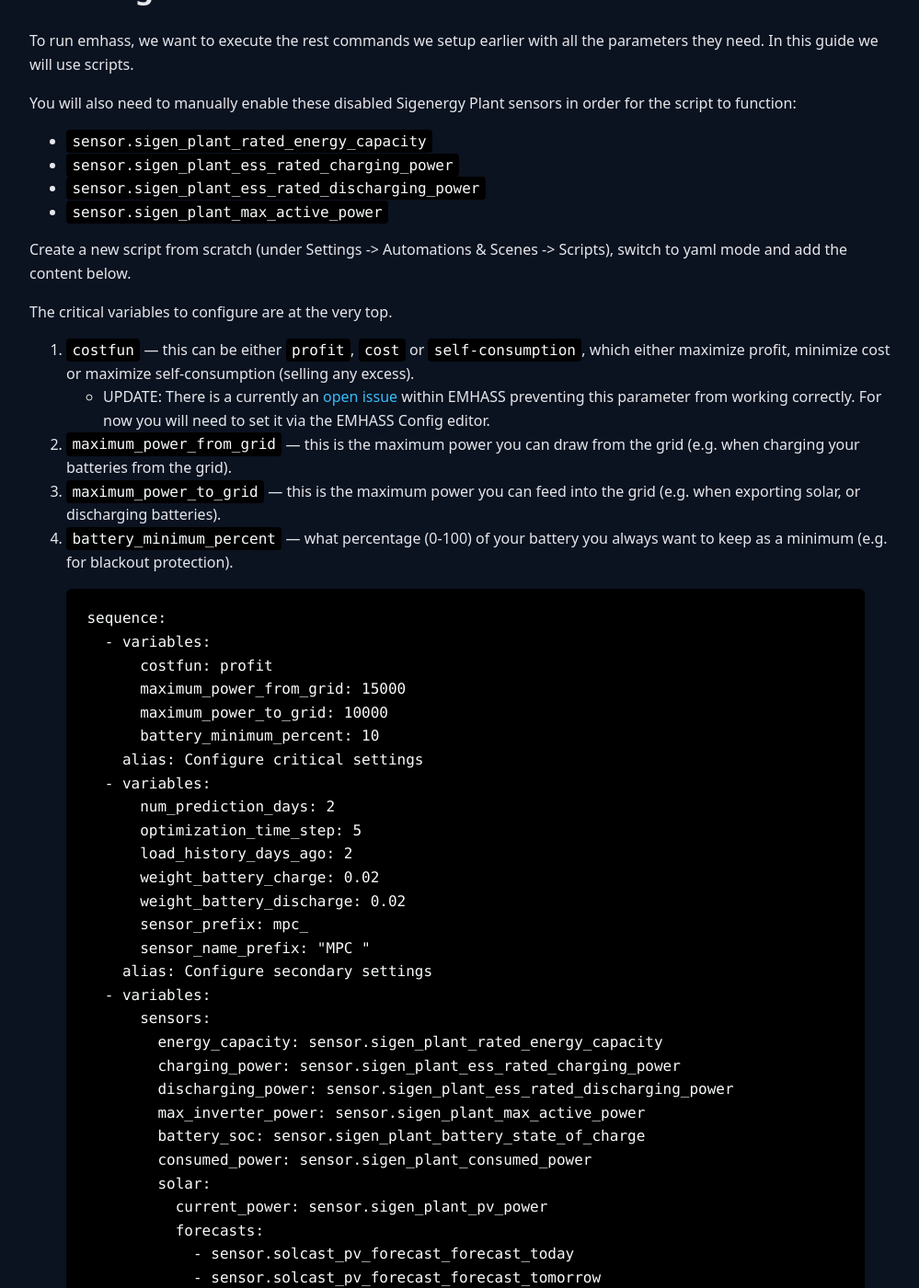
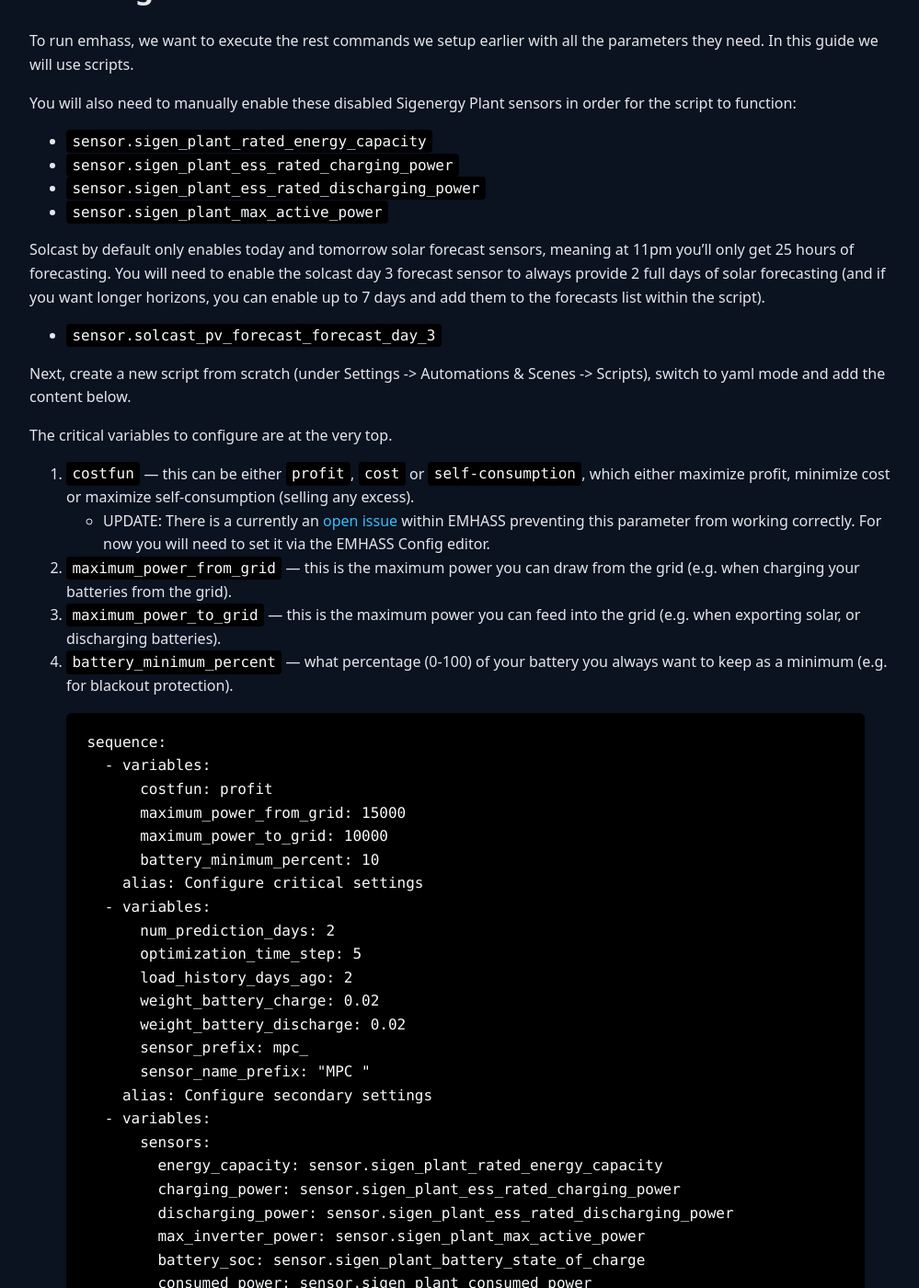
Before and after one commit to AnnableLab/annablelab.github.io, a Jekyll site: the page built from pages/emhass.md, in a window 1280 px wide and 1400 px high, scrolled down 296 px. Shown: the whole window at 92% size, without its empty margins (134-1133 px from the left). Built offline with Jekyll 4.4.1, drawn with Linux system fonts in a browser that asks for light colours; some of the changed text lies outside the part shown.

Commit message:
Add day 3 solcast sensor to forecast

```diff
--- a/_includes/emhass_script.yaml
+++ b/_includes/emhass_script.yaml
@@ -27,6 +27,7 @@
           forecasts:
             - sensor.solcast_pv_forecast_forecast_today
             - sensor.solcast_pv_forecast_forecast_tomorrow
+            - sensor.solcast_pv_forecast_forecast_day_3
         amber:
           general_price: sensor.home_general_price
           general_forecast: sensor.home_general_forecast
--- a/pages/emhass.md
+++ b/pages/emhass.md
@@ -14,7 +14,11 @@
 - `sensor.sigen_plant_ess_rated_discharging_power`
 - `sensor.sigen_plant_max_active_power`
 
-Create a new script from scratch (under Settings -> Automations & Scenes -> Scripts), switch to yaml mode and add the content below.
+Solcast by default only enables today and tomorrow solar forecast sensors, meaning at 11pm you'll only get 25 hours of forecasting. You will need to enable the solcast day 3 forecast sensor to always provide 2 full days of solar forecasting (and if you want longer horizons, you can enable up to 7 days and add them to the forecasts list within the script).
+
+- `sensor.solcast_pv_forecast_forecast_day_3`
+
+Next, create a new script from scratch (under Settings -> Automations & Scenes -> Scripts), switch to yaml mode and add the content below.
 
 The critical variables to configure are at the very top.
 
```
